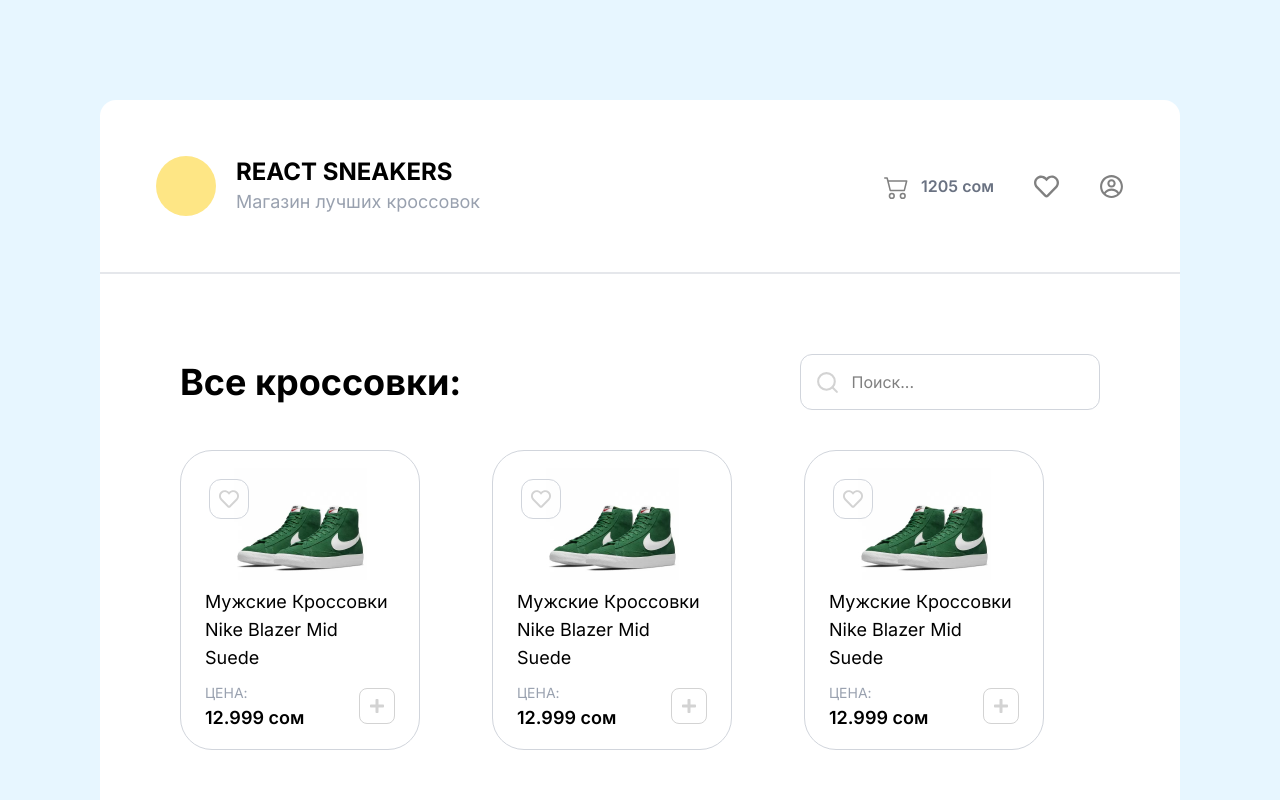
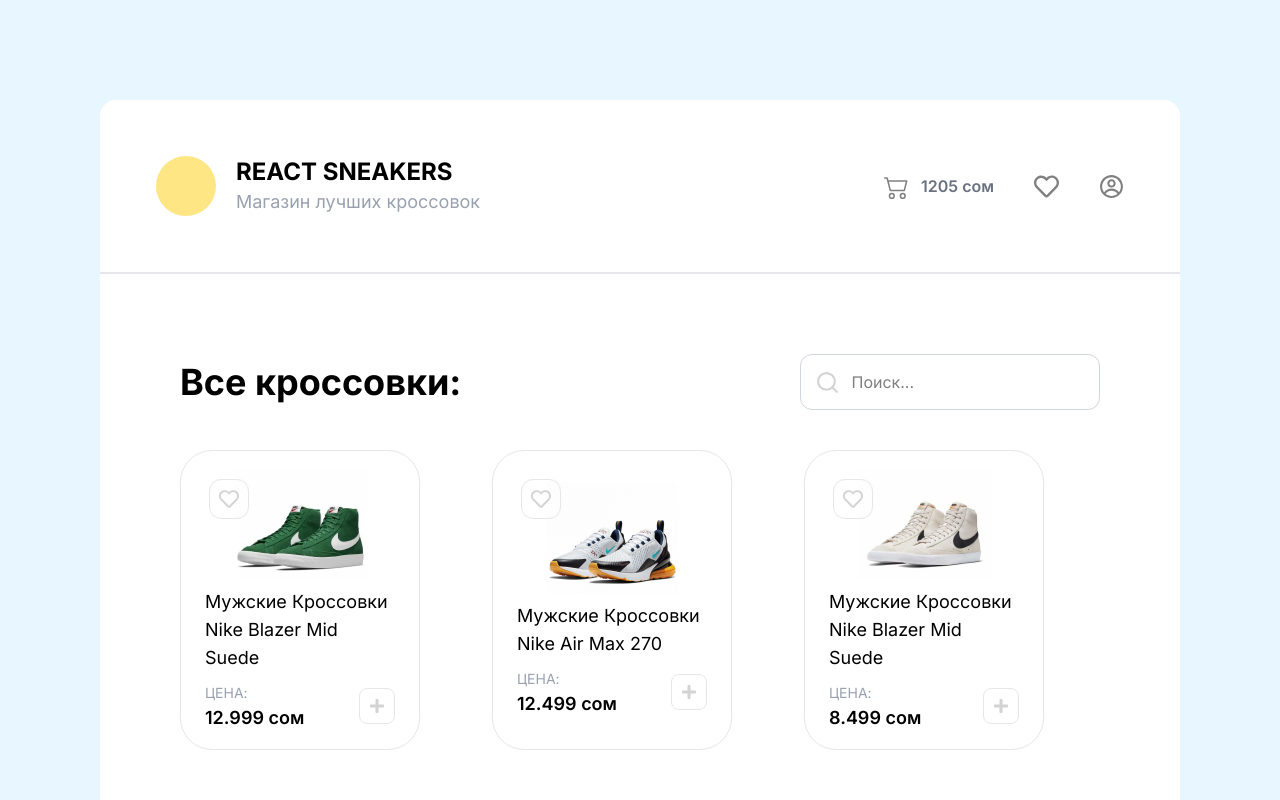
Before and after one commit to Reilms/React-Sneakers, a React (Vite) app in the folder React Sneakers/: page / in a window 1280 px wide. Shown: the top 800 px of the page. Built offline with nearby package versions, Linux system fonts and the light colour scheme.

Commit message:
видео 3

```diff
--- a/React Sneakers/src/components/Catalog.jsx
+++ b/React Sneakers/src/components/Catalog.jsx
@@ -2,6 +2,32 @@ import { FiSearch } from "react-icons/fi";
 import ProductCard from "./ProductCard";
 
 const Catalog = () => {
+
+    const sneakers = [
+        {
+            title: 'Мужские Кроссовки Nike Blazer Mid Suede',
+            price:  12.999,
+            img: '/img/sneakers1.jpg',
+        },
+        {
+            title: 'Мужские Кроссовки Nike Air Max 270',
+            price:  12.499,
+            img: '/img/sneakers2.jpg',
+        },
+        {
+            title: 'Мужские Кроссовки Nike Blazer Mid Suede',
+            price:  8.499,
+            img: '/img/sneakers3.jpg',
+        },
+        {
+            title: 'Кроссовки Puma X Aka Boku Future rider',
+            price:  8.999,
+            img: '/img/sneakers4.jpg',
+        },
+    ]
+    // sneakers - это временная замена BackEnd или API
+
+
     return (
         <main className='p-20 flex flex-col gap-10'>
             <div className='flex items-center justify-between'>
@@ -12,24 +38,34 @@ const Catalog = () => {
             </div>
 
             <div className='flex flex-wrap items-center gap-18 '>
-                <ProductCard
-                name={'Мужские Кроссовки Nike Blazer Mid Suede'}
-                price={'12.999 сом'}
-                img={'/img/sneakers1.jpg'}/>
-                <ProductCard
-                name={'Мужские Кроссовки Nike Blazer Mid Suede'}
-                price={'12.999 сом'}
-                img={'/img/sneakers1.jpg'}/>
-                <ProductCard
-                name={'Мужские Кроссовки Nike Blazer Mid Suede'}
-                price={'12.999 сом'}
-                img={'/img/sneakers1.jpg'}/>
-                <ProductCard
-                name={'Мужские Кроссовки Nike Blazer Mid Suede'}
-                price={'12.999 сом'}
-                img={'/img/sneakers1.jpg'}/>
+                {sneakers.map(item => (
+                    <ProductCard
+                    title={item.title}
+                    price={item.price}
+                    img={item.img}
+                    onClick={() => {alert(item.title)}}
+                    />
+                ))}
             </div>
         </main>
     )
 }
 export default Catalog
+
+
+{/* <ProductCard
+                    title={'Мужские Кроссовки Nike Blazer Mid Suede'}
+                    price={12.999}
+                    img={'/img/sneakers1.jpg'} />
+                <ProductCard
+                    title={'Мужские Кроссовки Nike Air Max 270'}
+                    price={12.999}
+                    img={'/img/sneakers2.jpg'} />
+                <ProductCard
+                    title={'Мужские Кроссовки Nike Blazer Mid Suede'}
+                    price={8.499}
+                    img={'/img/sneakers3.jpg'} />
+                <ProductCard
+                    title={'Кроссовки Puma X Aka Boku Future rider'}
+                    price={8.999}
+                    img={'/img/sneakers4.jpg'} /> */}
--- a/React Sneakers/src/components/ProductCard.jsx
+++ b/React Sneakers/src/components/ProductCard.jsx
@@ -2,22 +2,31 @@ import { FaRegHeart, FaPlus } from "react-icons/fa";
 import { FaHeart } from "react-icons/fa";
 import { FaCheck } from "react-icons/fa";
 
-const ProductCard = ({name, price, img}) => {
+const ProductCard = (/* {name, price, img} */props) => {
+
+    const OnClickAlert = () => {
+        alert(props.title)
+    }
+
     return (
-        <div className='relative border border-gray-300 rounded-4xl w-60 h-75 flex flex-col justify-center items-center p-6 gap-2
+        <div className='relative border border-gray-200 rounded-4xl w-60 h-75 flex flex-col justify-center items-center p-6 gap-2
         hover:shadow-2xl transition-all duration-200 hover:-translate-y-2 ease-in-out '>
-            <div className='w-10 h-10 border border-gray-300 flex items-center justify-center absolute left-7 top-7 rounded-xl cursor-pointer'>
+            <div className='w-10 h-10 border border-gray-200 flex items-center justify-center absolute left-7 top-7 rounded-xl
+            cursor-pointer'>
                 <FaRegHeart size={20} color='lightgray' />
             </div>
-            <img src={img} alt="" width={133} height={112} />
-            <h3 className=' text-lg'>{name}</h3>
+            <img src={/* img */props.img} alt="" width={133} height={112} />
+            <h3 className=' text-lg'>{/* name */props.title}</h3>
             <div className='flex items-center justify-between w-full'>
                 <div>
                     <span className='text-sm text-gray-400 '>ЦЕНА:</span>
-                    <p className='font-semibold text-lg'>{price}</p>
+                    <p className='font-semibold text-lg'>{/* price */props.price} сом</p>
                 </div>
-                <button className='border border-[#D3D3D3] w-9 h-9 flex items-center justify-center rounded-lg
-                cursor-pointer'><FaPlus color='lightgray' /></button>
+                <button className='border border-gray-200 w-9 h-9 flex items-center justify-center rounded-lg
+                cursor-pointer' onClick={props.onClick}
+                //onClick={OnClickAlert}
+                // если через onCLick нужно передать аргумент то пишем () => {OnClickAlert(аргумент)}
+                ><FaPlus color='lightgray' /></button>
             </div>
         </div>
     )
```
Also changed, not shown: React Sneakers/src/components/CartSidebar.jsx (indentation only).
